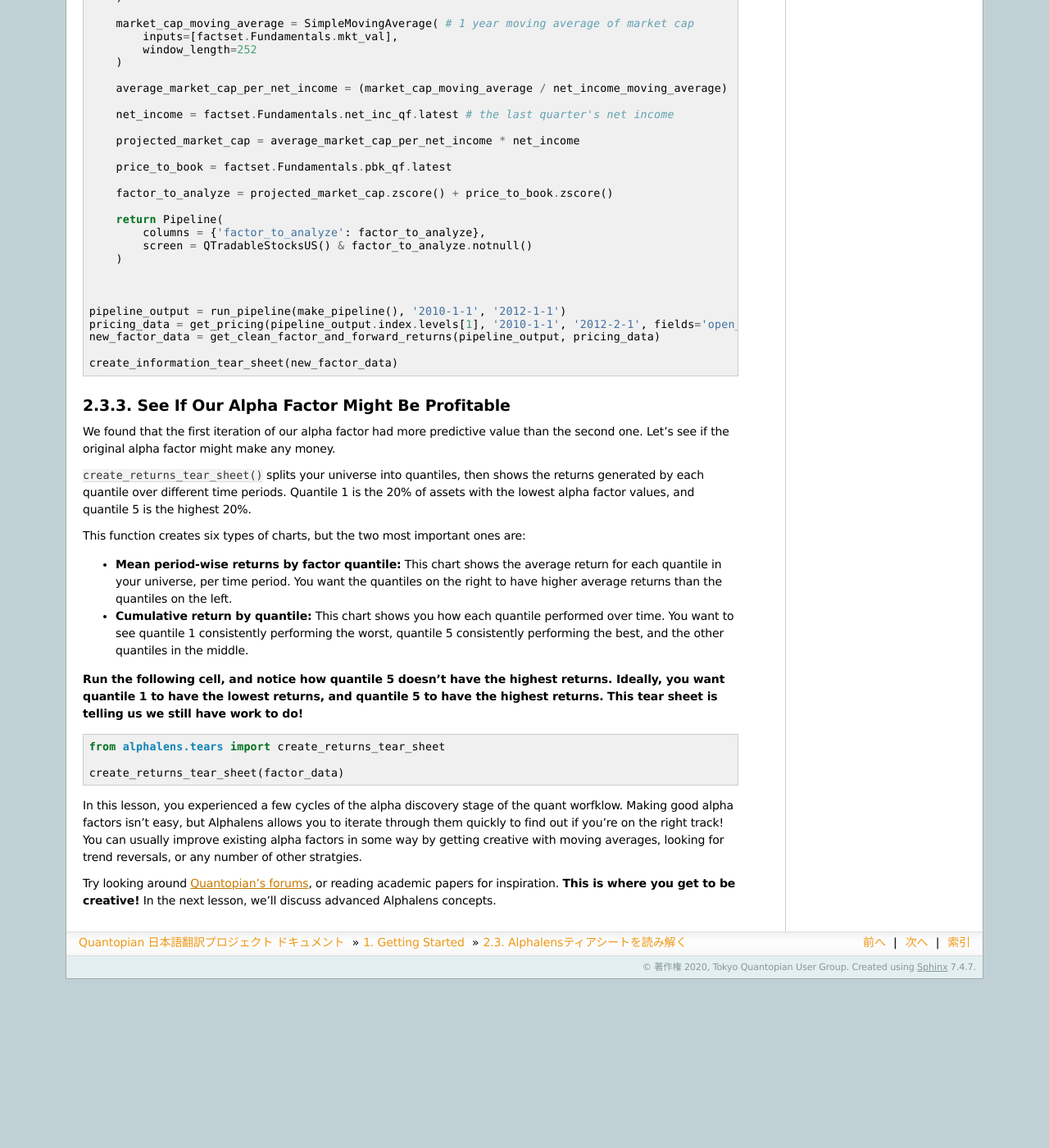
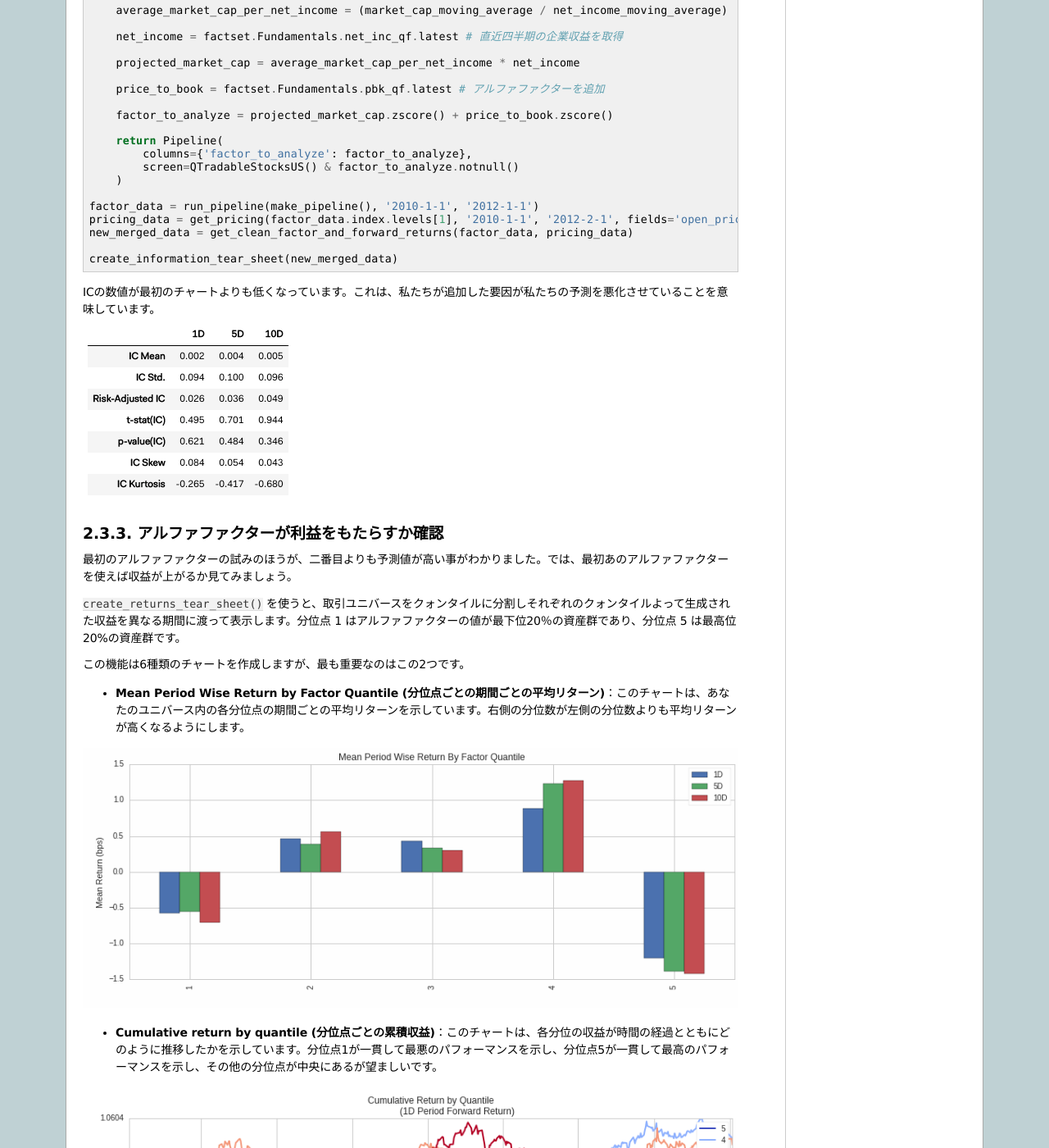
Before and after one commit to tokyoquantopian/quantopian-doc-ja, a Sphinx documentation site: the page built from source/tutorial/3_alphalens_lesson_3.rst, in a window 1280 px wide and 1400 px high, scrolled down 2067 px. Shown: the whole window at 82% size. Built offline with Sphinx 7.4.7, drawn with Linux system fonts in a browser that asks for light colours; before the commit the page ends 3261 px from its top, so only the background shows below that; some of the changed text lies outside the part shown.

Commit message:
Done with Lesson3

```diff
--- a/source/tutorial/3_alphalens_lesson_3.rst
+++ b/source/tutorial/3_alphalens_lesson_3.rst
@@ -45,13 +45,13 @@
 
     def make_pipeline():
 
-        # 年次の企業収益を、1年間の移動平均で取得
+        # 年次の企業収益を、過去1年間の移動平均で取得
         net_income_moving_average = SimpleMovingAverage(
         inputs=[factset.Fundamentals.net_inc_af],
         window_length=252
         )
 
-        # 時価総額を1年間の移動平均で取得
+        # 時価総額を過去1年間の移動平均で取得
         market_cap_moving_average = SimpleMovingAverage(
         inputs=[factset.Fundamentals.mkt_val],
         window_length=252
@@ -76,7 +76,6 @@
 
     create_information_tear_sheet(merged_data)
 
-Below is the first chart produced by create_information_tear_sheet(). Notice how the IC Mean figures are all positive. That is a good sign!
 
 ``create_information_tear_sheet()`` で作成された最初のチャートが出来ました。IC平均値がすべて正の値であることに注目してください。これは良い兆候です。
 
@@ -84,102 +83,87 @@
 
 
 
-Add Another Alpha Factor
-~~~~~~~~~~~~~~~~~~~~~~~~
+他のアルファファクターを追加
+~~~~~~~~~~~~~~~~~~~~~~~~~~~~~~
 
-**Alphalens is useful for identifying alpha factors that aren’t
-predictive early in the quant workflow. This allows you to avoid wasting
-time running a full backtest on a factor that could have been discarded
-earlier in the process.**
+**Alphalensを使うとクオンツワークフローの早い段階で、将来価格を予測出来そうにないアルファファクターを特定できます。早い段階で不要なファクターを捨てることで、フルバックテストでの時間のムダにを避ける事が出来ます。**
 
-Run the following cell to express another alpha factor called
-``price_to_book``, combine it with ``projected_market_cap`` using
-zscores and winsorization, then creates another information tearsheet
-based on our new (and hopefully improved) alpha factor.
-
-Notice how the IC figures are lower than they were in the first chart.
-That means the factor we added is making our predictions worse!
+次のコードで、``price_to_book`` という新しいアルファファクターを追加しました。
+そのファクターに、``projected_market_cap`` と名付けたファクターを `z値 <https://ja.wikipedia.org/wiki/%E6%A8%99%E6%BA%96%E5%BE%97%E7%82%B9#Z%E5%BE%97%E7%82%B9>`__ や `外れ値処理 <https://en.wikipedia.org/wiki/Winsorizing>`__ をしながら組み合わせ、（願わくは改良された）アルファファクター( ``factor_to_analyze`` )に更新しました。最終的にそのファクターの情報ティアシートを作成しています。
 
 .. code:: ipython3
 
     def make_pipeline():
 
-        net_income_moving_average = SimpleMovingAverage( # 1 year moving average of year over year net income
+        # 1年次の企業収益を、過去1年間の移動平均で取得
+        net_income_moving_average = SimpleMovingAverage(
             inputs=[factset.Fundamentals.net_inc_af],
             window_length=252
         )
 
-        market_cap_moving_average = SimpleMovingAverage( # 1 year moving average of market cap
+        # 時価総額を過去1年間の移動平均で取得
+        market_cap_moving_average = SimpleMovingAverage(
             inputs=[factset.Fundamentals.mkt_val],
             window_length=252
         )
 
         average_market_cap_per_net_income = (market_cap_moving_average / net_income_moving_average)
 
-        net_income = factset.Fundamentals.net_inc_qf.latest # the last quarter's net income
+        net_income = factset.Fundamentals.net_inc_qf.latest # 直近四半期の企業収益を取得
 
         projected_market_cap = average_market_cap_per_net_income * net_income
 
-        price_to_book = factset.Fundamentals.pbk_qf.latest
+        price_to_book = factset.Fundamentals.pbk_qf.latest # アルファファクターを追加
 
         factor_to_analyze = projected_market_cap.zscore() + price_to_book.zscore()
 
         return Pipeline(
-            columns = {'factor_to_analyze': factor_to_analyze},
-            screen = QTradableStocksUS() & factor_to_analyze.notnull()
+            columns={'factor_to_analyze': factor_to_analyze},
+            screen=QTradableStocksUS() & factor_to_analyze.notnull()
         )
 
+    factor_data = run_pipeline(make_pipeline(), '2010-1-1', '2012-1-1')
+    pricing_data = get_pricing(factor_data.index.levels[1], '2010-1-1', '2012-2-1', fields='open_price')
+    new_merged_data = get_clean_factor_and_forward_returns(factor_data, pricing_data)
+
+    create_information_tear_sheet(new_merged_data)
+
+ICの数値が最初のチャートよりも低くなっています。これは、私たちが追加した要因が私たちの予測を悪化させていることを意味しています。
+
+.. image:: notebook_files/alphalens_l3_screenshot2.png
 
 
-    pipeline_output = run_pipeline(make_pipeline(), '2010-1-1', '2012-1-1')
-    pricing_data = get_pricing(pipeline_output.index.levels[1], '2010-1-1', '2012-2-1', fields='open_price')
-    new_factor_data = get_clean_factor_and_forward_returns(pipeline_output, pricing_data)
-
-    create_information_tear_sheet(new_factor_data)
-
-See If Our Alpha Factor Might Be Profitable
+アルファファクターが利益をもたらすか確認
 ~~~~~~~~~~~~~~~~~~~~~~~~~~~~~~~~~~~~~~~~~~~
 
-We found that the first iteration of our alpha factor had more
-predictive value than the second one. Let’s see if the original alpha
-factor might make any money.
+最初のアルファファクターの試みのほうが、二番目よりも予測値が高い事がわかりました。では、最初あのアルファファクターを使えば収益が上がるか見てみましょう。
 
-``create_returns_tear_sheet()`` splits your universe into quantiles,
-then shows the returns generated by each quantile over different time
-periods. Quantile 1 is the 20% of assets with the lowest alpha factor
-values, and quantile 5 is the highest 20%.
+``create_returns_tear_sheet()`` を使うと、取引ユニバースをクォンタイルに分割しそれぞれのクォンタイルよって生成された収益を異なる期間に渡って表示します。分位点 1 はアルファファクターの値が最下位20％の資産群であり、分位点 5 は最高位20%の資産群です。
 
-This function creates six types of charts, but the two most important
-ones are:
+この機能は6種類のチャートを作成しますが、最も重要なのはこの2つです。
 
--  **Mean period-wise returns by factor quantile:** This chart shows the
-   average return for each quantile in your universe, per time period.
-   You want the quantiles on the right to have higher average returns
-   than the quantiles on the left.
--  **Cumulative return by quantile:** This chart shows you how each
-   quantile performed over time. You want to see quantile 1 consistently
-   performing the worst, quantile 5 consistently performing the best,
-   and the other quantiles in the middle.
+- **Mean Period Wise Return by Factor Quantile (分位点ごとの期間ごとの平均リターン)**：このチャートは、あなたのユニバース内の各分位点の期間ごとの平均リターンを示しています。右側の分位数が左側の分位数よりも平均リターンが高くなるようにします。
 
-**Run the following cell, and notice how quantile 5 doesn’t have the
-highest returns. Ideally, you want quantile 1 to have the lowest
-returns, and quantile 5 to have the highest returns. This tear sheet is
-telling us we still have work to do!**
+.. image:: notebook_files/alphalens_l3_screenshot3.png
+
+- **Cumulative return by quantile (分位点ごとの累積収益)**：このチャートは、各分位の収益が時間の経過とともにどのように推移したかを示しています。分位点1が一貫して最悪のパフォーマンスを示し、分位点5が一貫して最高のパフォーマンスを示し、その他の分位点が中央にあるが望ましいです。
+
+
+.. image:: notebook_files/alphalens_l3_screenshot4.png
+
+
+下記のコードがティアシートを作成します。
 
 .. code:: ipython3
 
     from alphalens.tears import create_returns_tear_sheet
 
-    create_returns_tear_sheet(factor_data)
+    create_returns_tear_sheet(merged_data)
 
-In this lesson, you experienced a few cycles of the alpha discovery
-stage of the quant worfklow. Making good alpha factors isn’t easy, but
-Alphalens allows you to iterate through them quickly to find out if
-you’re on the right track! You can usually improve existing alpha
-factors in some way by getting creative with moving averages, looking
-for trend reversals, or any number of other stratgies.
 
-Try looking around `Quantopian’s
-forums <https://www.quantopian.com/posts>`__, or reading academic papers
-for inspiration. **This is where you get to be creative!** In the next
-lesson, we’ll discuss advanced Alphalens concepts.
+Cumulative return by quantile をみるとで、分位点5は最も高い収益ではないということがわかります。理想的には、分位点1が最も低い収益を、分位点5が最も高い収益を持つようにしたいです。
+また、分位点間に明らかな交差が見られます。理想的には、累積収益同士は交差してほしくはありません。このティアーシートは、私たちにまだやるべきことがあることを教えてくれています。
+
+このレッスンでは、クオンツワークフローにそってアルファファクターを見つけるためのサイクルを体験しました。良いアルファファクターを作るのは簡単なことではありませんが、Alphalensを使えば、正しい軌道に乗っているかどうかを見極めるために、素早く施策を繰り返すことができます。既存のアルファファクターを改善するのは、移動平均やトレンドの反転を探したりとあらゆる方法で創造的に行うことができます。
+
+`Quantopianのフォーラム <https://www.quantopian.com/posts>`__ を見たり、学術論文を読んだりして、インスピレーションを得てみてください。**ここから創造力が身につきます**。次のレッスンでは、アルファレンズの高度な概念について説明します。
```
Also changed, not shown: source/tutorial/notebook_files/alphalens_l3_screenshot2.png (added), source/tutorial/notebook_files/alphalens_l3_screenshot3.png (added), source/tutorial/notebook_files/alphalens_l3_screenshot4.png (added).
